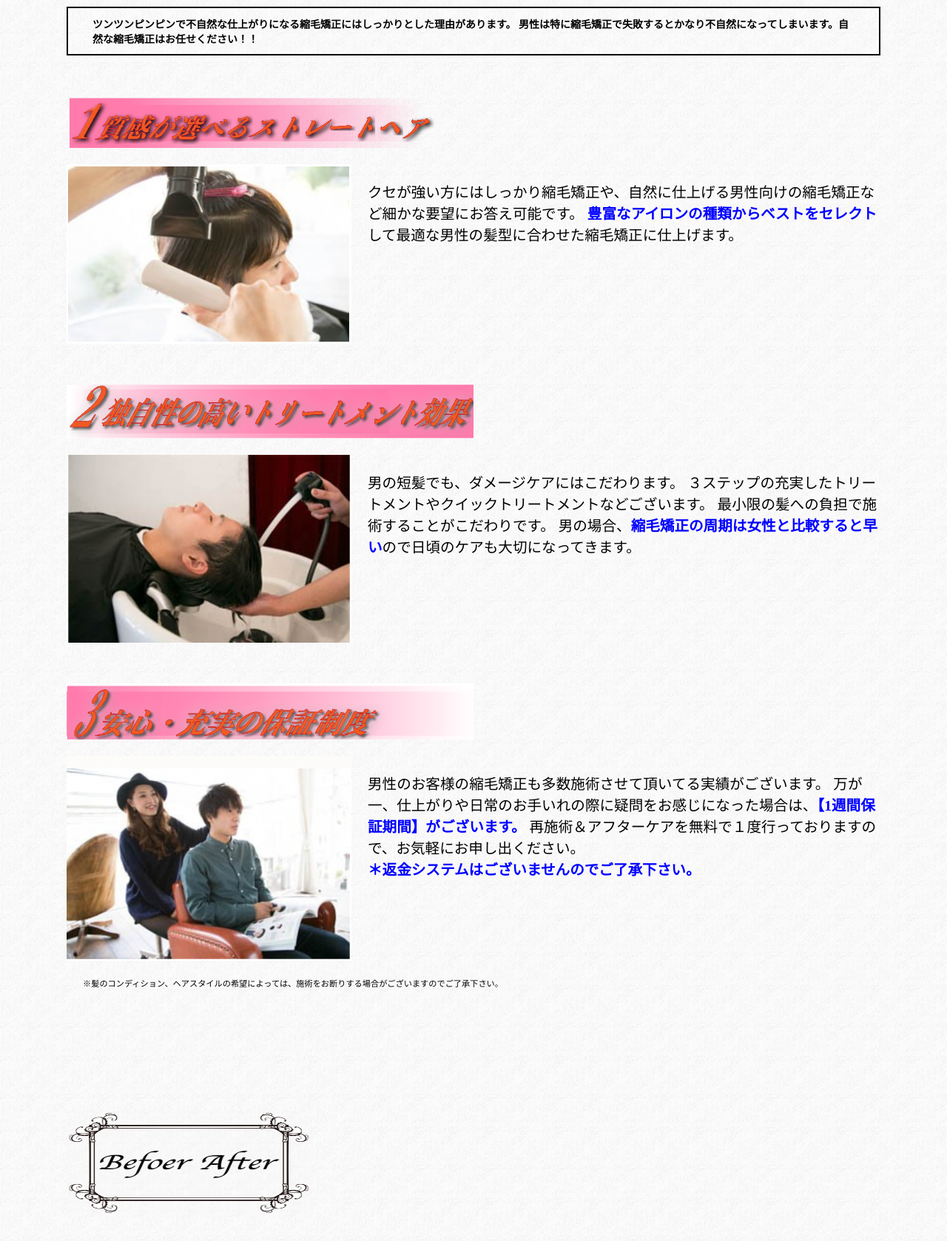
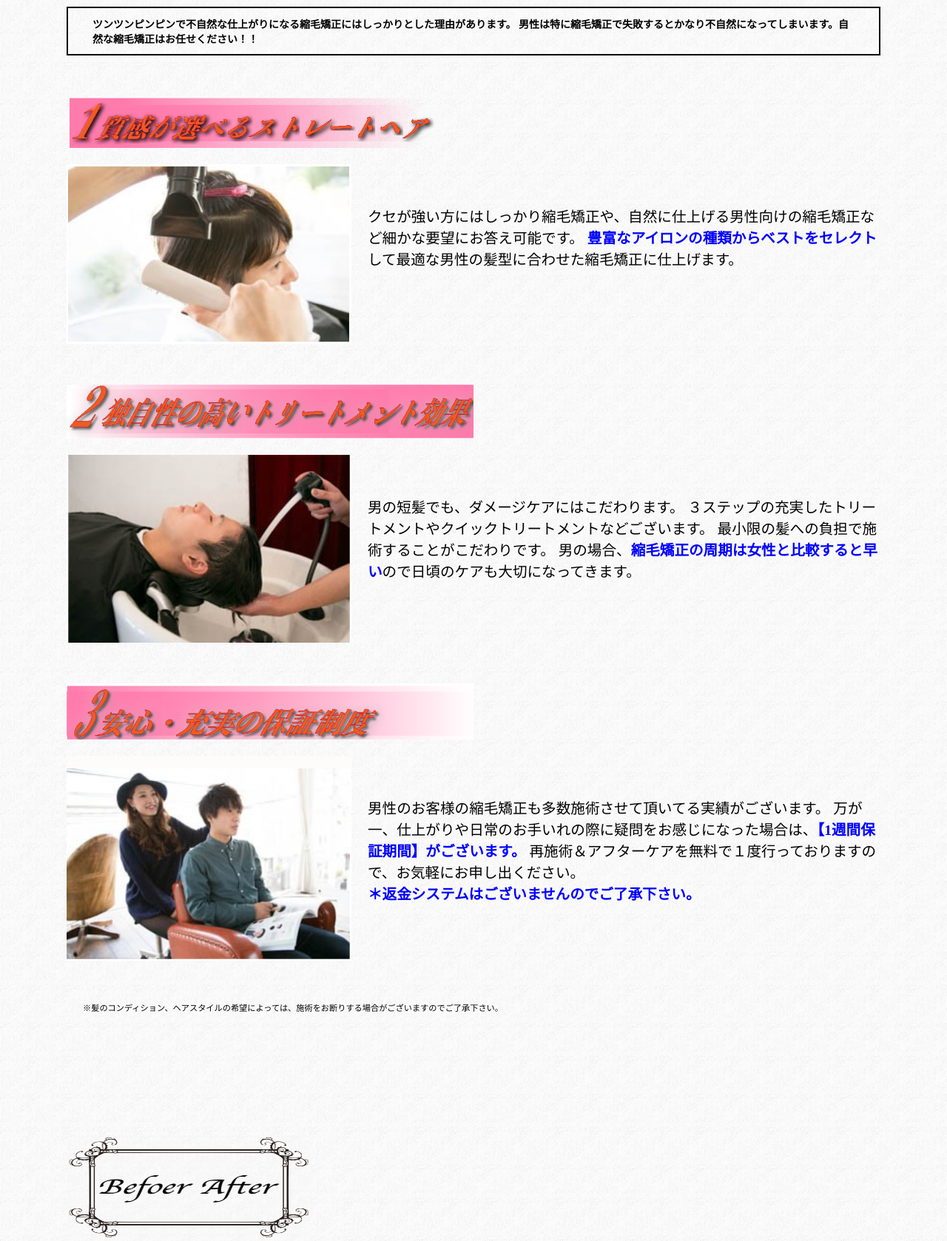
Before and after one commit to manabu-creater/yamaki-hair, a PHP site: page / in a window 1280 px wide. Shown: the part 1075-2753 px from the top of the page at 74% size. Run offline with PHP 8.4, Linux system fonts and the light colour scheme.

Commit message:
title文章margin-top追加

```diff
--- a/index.css
+++ b/index.css
@@ -123,7 +123,7 @@ header {
 
 .title1 p, .title2 p, .title3 p {
   margin-left: 2%;
-  margin-top: 2%;
+  margin-top: 5%;
 }
 
 .title1 , .title2 , .title3  {
```
